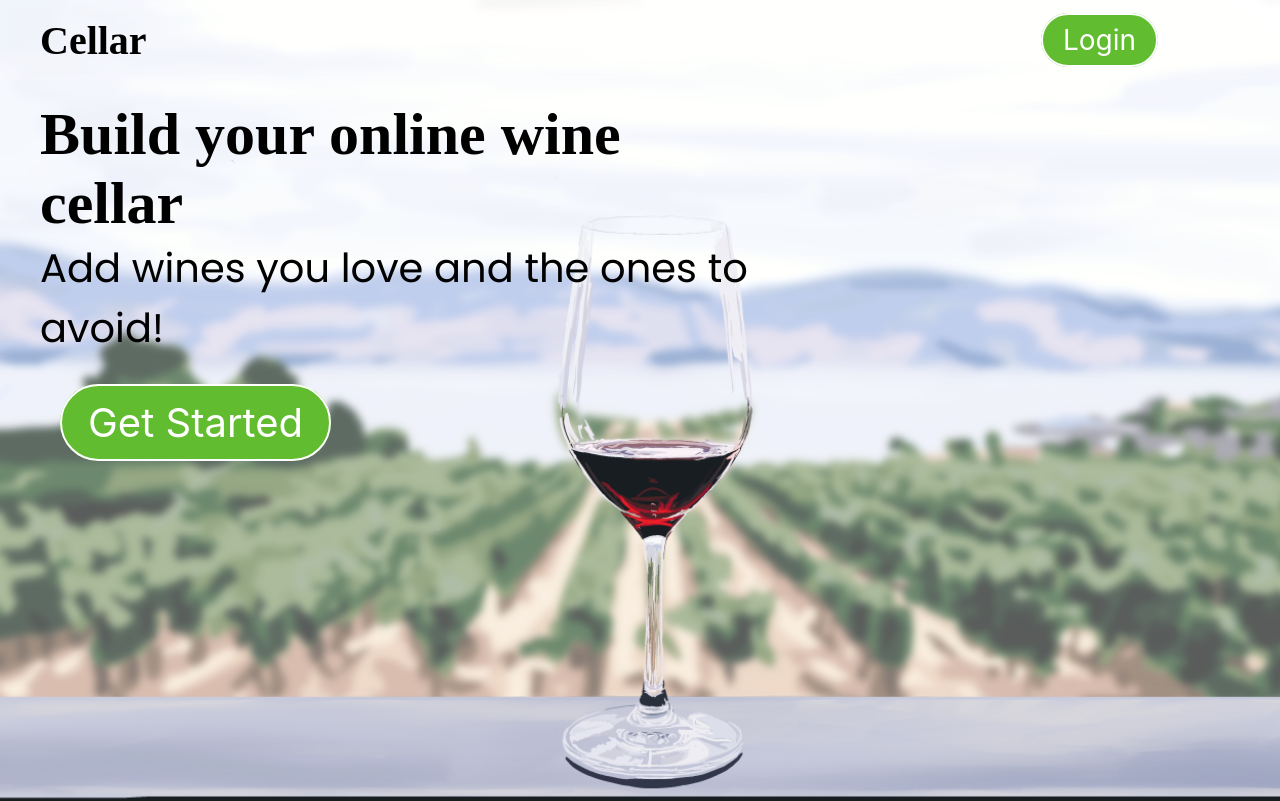
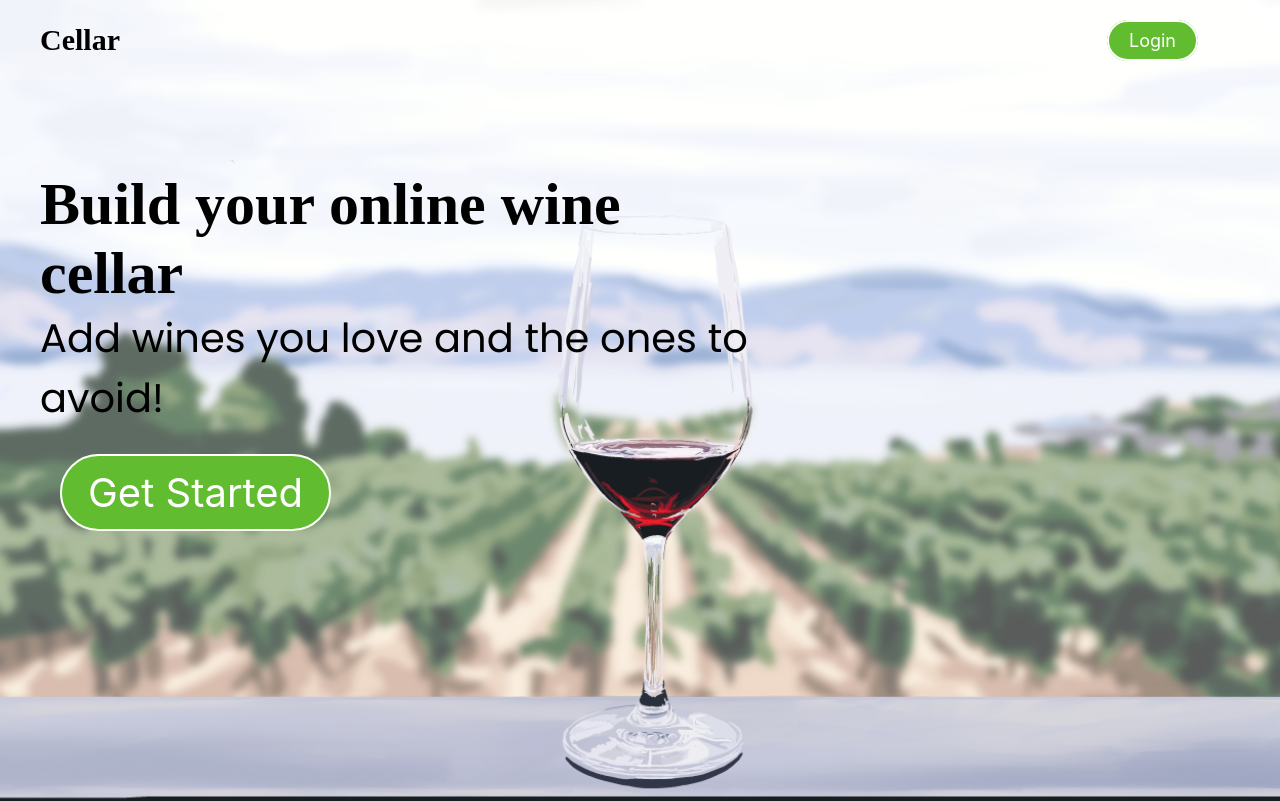
Before and after one commit to katemccoll/Cellar, a React (Create React App) app in the folder client/: page / in a window 1280 px wide. Shown: the top 801 px of the page. Built offline with nearby package versions, Linux system fonts and the light colour scheme; a web font is replaced by a local one.

Commit message:
fix: navbar drop down; remove padding in hero container

```diff
--- a/client/src/components/HeroSection/HeroSection.css
+++ b/client/src/components/HeroSection/HeroSection.css
@@ -71,7 +71,6 @@
 @media screen and (min-width: 1024px) {
     .hero-container {
         height: 900px;
-        padding-top: 0;
     }
     .header-container h2 {
         font-size: 60px;
--- a/client/src/components/Navbar/Navbar.css
+++ b/client/src/components/Navbar/Navbar.css
@@ -28,7 +28,7 @@
     font-family: var(--Spectral-SC);
     color: var(--black);
     padding-left: 20px;
-    font-size: 40px;
+    font-size: 30px;
 }
 
 .navbar-logo {
@@ -107,6 +107,7 @@
         padding: 2rem;
         width: 100%;
         display: table;
+        color: var(--white);
 
     }
     .navbar-item {
@@ -179,12 +180,10 @@
 
 @media screen and (min-width: 1024px) {
     .logo-title {
-        font-size: 40px;
         padding-left: 40px;
     }
     .navbar-item a {
-        margin: 30px 40px;
-        font-size: 28px;
+        font-size: 18px;
     }
 
 
@@ -192,7 +191,7 @@
 
 @media screen and (min-width: 1440px) {
     .logo-title {
-        font-size: 60px;
+        font-size: 40px;
         padding-left: 60px;
     }
 
@@ -200,7 +199,6 @@
 
 @media screen and (min-width: 2560px) {
     .logo-title {
-        font-size: 80px;
         padding-top: 20px;
         padding-left: 80px;
     }
--- a/client/src/pages/assets/css/Collection.css
+++ b/client/src/pages/assets/css/Collection.css
@@ -17,7 +17,7 @@
     width: fit-content;
     padding: 4px 24px;
     margin: auto;
-    background: rgba( 255, 255, 255, 0.30 );
+    background: rgb(88, 12, 12, 0.4);
     box-shadow: 0 8px 32px 0 rgba(6, 6, 24, 0.37);
     backdrop-filter: blur( 10px );
     -webkit-backdrop-filter: blur( 10px );
```
